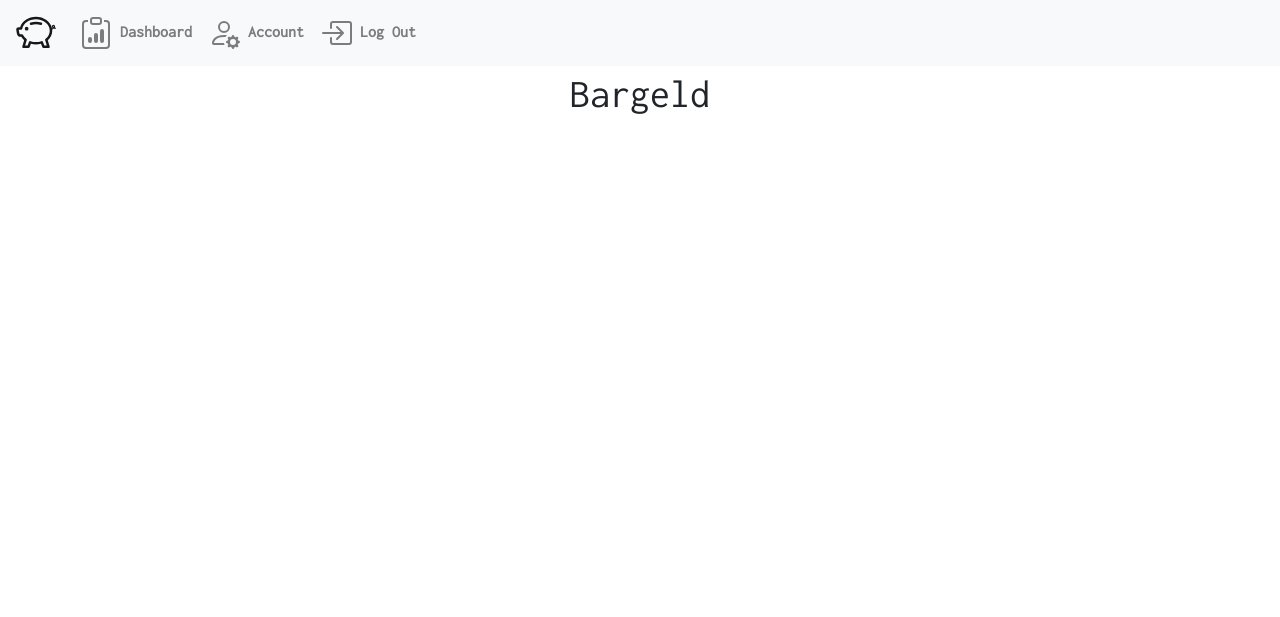
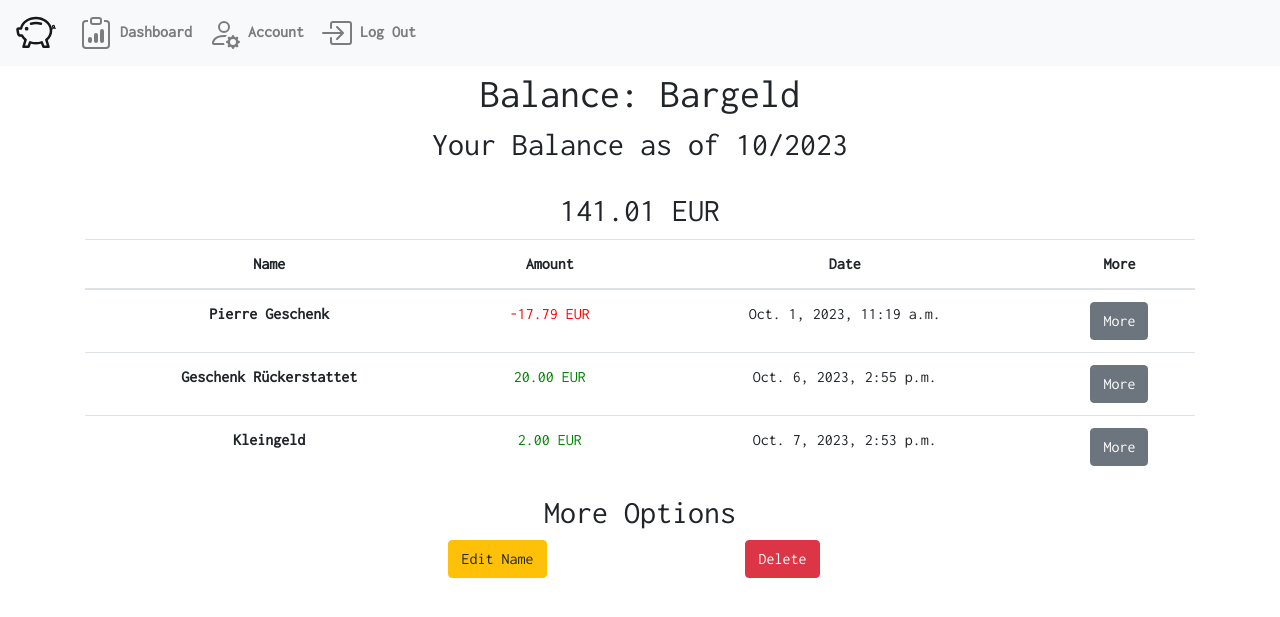
Before and after one commit to Thackerie/final_Project, a Django app: a page that uses WalletWise/templates/WalletWise/balance.html in a window 1280 px wide. Shown: the top 617 px of the page. Run offline with Django 4.2, Linux system fonts and the light colour scheme; a user stored in the database is signed in; data comes from the database, SQL or seed files in the repository; both versions use the stored data as it was after the commit; some libraries are stand-ins or nearby versions.

Commit message:
added in depth individual balance page

```diff
--- a/WalletWise/templates/WalletWise/balance.html
+++ b/WalletWise/templates/WalletWise/balance.html
@@ -4,6 +4,47 @@
 
 {% block body %}
     <div class="container text-center">
-        <h1>{{balance.title}}</h1>
+        <h1>Balance: {{balance.title}}</h1>
+
+        <div class="row">
+            <div class="col-md-3"></div>
+            <h2 class="col-md-6">Your Balance as of {{budget.month}}/{{budget.year}}</h2>
+        </div>
+        <h2 style="margin-top: 20px;">{{balance.amount}} EUR</h2>
+        <table class="table">
+            <thead>
+                <tr>
+                    <th scope="col">Name</th>
+                    <th scope="col">Amount</th>
+                    <th scope="col">Date</th>
+                    <th scope="col">More</th>
+                </tr>
+            </thead>
+            <tbody>
+                {% for fundsChange in balance.associatedFundsChanges.all %}
+                <tr>
+                    <th scope="row">{{fundsChange.title}}</th>
+                    {% if fundsChange.is_expense %}
+                        <td style="color: red;">{{fundsChange.amount}} EUR</td>
+                    {% else %}
+                        <td style="color: green;">{{fundsChange.amount}} EUR</td>
+                    {% endif %}
+
+                    <td>{{fundsChange.dateTime}}</td>
+
+                    <td><a class="btn btn-secondary" href="{% url 'balance' date=budget.date title=balance.title %}" role="button">More</a></td>
+                </tr>
+                {% endfor %}
+            </tbody>
+        </table>
+        <div>
+            <h2>More Options</h2>
+            <div class="row">
+                <div class="col-md-3"></div>
+                <div class="col-md-3"><a class="btn btn-warning" href="#" role="button">Edit Name</a></div>
+                <div class="col-md-3"><a class="btn btn-danger" href="#" role="button">Delete</a></div>
+
+            </div>
+        </div>
     </div>
 {% endblock %}
--- a/WalletWise/views.py
+++ b/WalletWise/views.py
@@ -335,7 +335,8 @@ def balance(request, date, title):
     return render(request, "WalletWise/balance.html", {
         'user':user,
         'balance': balance,
-        'dashboard' : dashboard
+        'dashboard' : dashboard,
+        'budget': currentBudget
     })
 
 def expenses(request):
```
Also changed, not shown: db.sqlite3.
